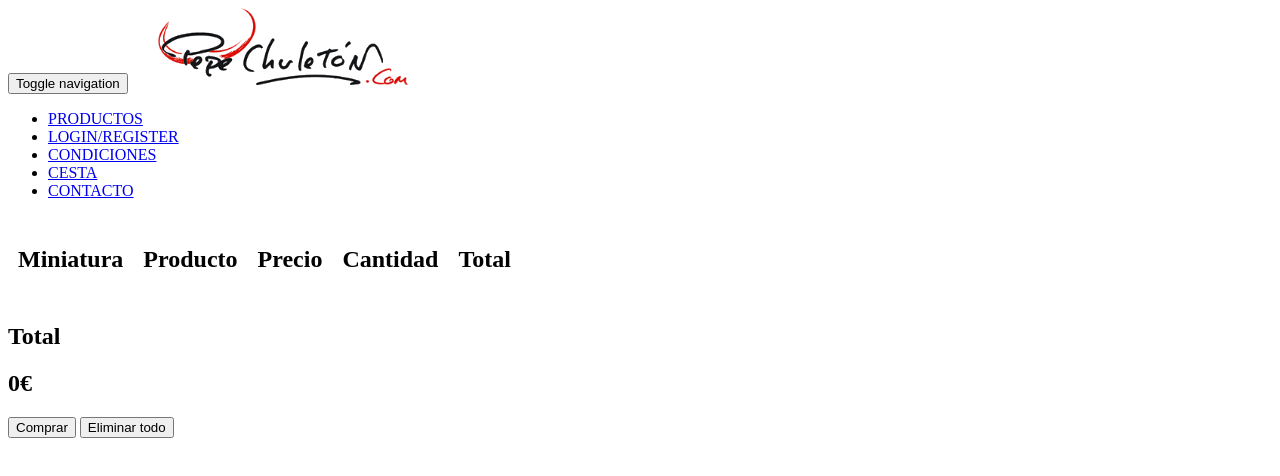
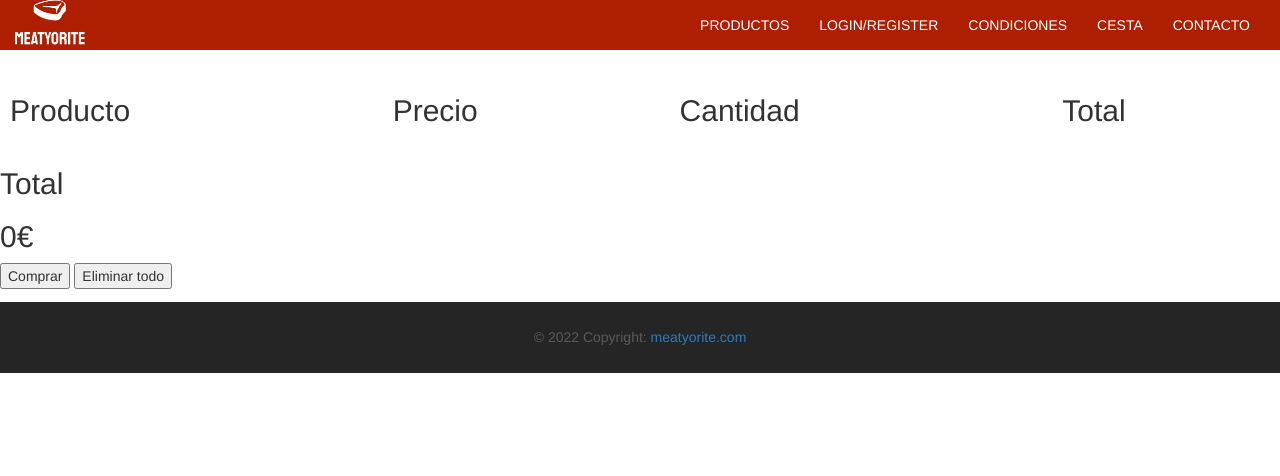
Before and after one commit to Aleex55/JSMeatProject, a plain HTML site: page Inici/Cesta.html in a window 1280 px wide. Drawn offline with nearby package versions, Linux system fonts and the light colour scheme.

Commit message:
elements cistella

```diff
--- a/Inici/Cesta.html
+++ b/Inici/Cesta.html
@@ -2,6 +2,19 @@
 <html>
     <head>
         <title>Cesta</title>
+
+    <meta charset="utf-8"/>
+
+    <link rel="shortcut icon" href="images/chuleton.jpg" />
+
+    <title>Chuletones</title>
+
+    <link rel="stylesheet" href="https://maxcdn.bootstrapcdn.com/bootstrap/3.3.1/css/bootstrap.min.css"/>
+    <link rel="stylesheet" href="estil.css"/>
+
+    <!--Tipografies-->
+    <link href="https://fonts.googleapis.com/css?family=Anton&display=swap" rel="stylesheet">
+    <link href="https://fonts.googleapis.com/css?family=Bebas+Neue&display=swap" rel="stylesheet">
         <style>
             .table {
             display: table;
@@ -20,8 +33,6 @@
         </style>
     </head>
     <body>
-
-
     <nav class="navbar navbar-inverse navbar-fixed-top" role="navigation">
         <div class="container-fluid">
             <div class="navbar-header">
@@ -31,7 +42,7 @@
                     <span class="icon-bar"></span>
                     <span class="icon-bar"></span>
                 </button>
-                <a class="navbar-brand" href="index.html"><img class="m-t-21" src="images/chuleton.jpg" alt="no" widh2="150"></a>
+                <a class="navbar-brand" href="index.html"><img class="m-t-21" src="images/logo_small.png" alt="no" width="70"></a>
             </div>
             <div class="collapse navbar-collapse ">
                 <ul class="nav navbar-nav ">
@@ -45,11 +56,9 @@
         </div>
     </nav>
 
-    <div class="table cart">
+
+    <div class="table cart" style="margin-top: 5%;">
         <div class=" table-row cart-header">
-            <div class="table-cell">
-                <h2>Miniatura</h2>
-            </div>
             <div class="table-cell">
                 <h2>Producto</h2>
             </div>
@@ -75,6 +84,12 @@
         <button class="buy-all" type="button">Comprar</button>
         <button class="delete-all">Eliminar todo</button>
     </div>
+    <footer style="background-color: rgb(37, 37, 37); padding: 2%; margin-top: 1%;">
+        <div class="text-center" style="color: rgb(90, 90, 90);">© 2022 Copyright:
+          <a href="index.html">meatyorite.com</a>
+        </div>
+      </footer>
+
 
     <script src="PutOnCesta.js"></script>
 </body>
--- a/Inici/PutOnCesta.js
+++ b/Inici/PutOnCesta.js
@@ -70,9 +70,9 @@ function addItemsToCart(itemTitles, itemPrices, itemImages){
     function removeItem (event){
         const buttonClicked = event.target;
 
-        let itemToRemove = buttonClicked.closest('.item-name').value;
+        // let itemToRemove = buttonClicked.closest('.item-name').value;
 
-        let index = itemTitles.indexOf(itemToRemove);
+        // let index = itemTitles.indexOf(itemToRemove);
 
 
 
--- a/Inici/estil.css
+++ b/Inici/estil.css
@@ -66,3 +66,8 @@
     width:100%;
     position:absolute;
     }
+.item-minimage{
+    width: 30%;
+    border-radius: 2px;
+    box-shadow: 4px 10px 20px #000;
+}
```
